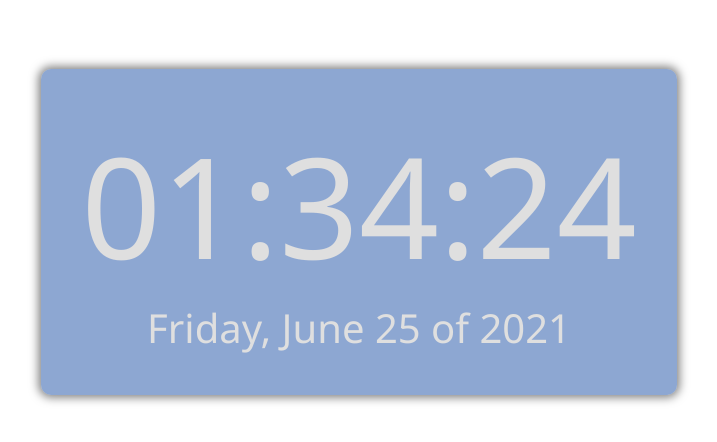
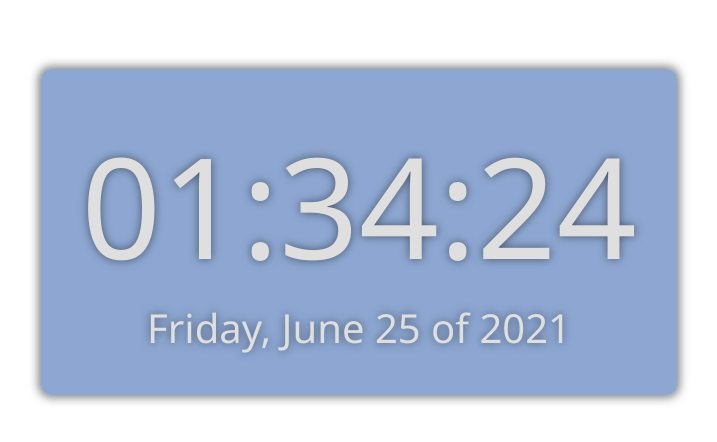
Before and after one commit to PedroHigueraG/Clock, a plain HTML site: page index.html in a window 1280 px wide. Shown: the part 168-610 px from the top of the page, without its empty margins (281-998 px from the left). Drawn offline with Linux system fonts and the light colour scheme.

Commit message:
Text shadow added

```diff
--- a/style.css
+++ b/style.css
@@ -31,6 +31,9 @@ body{
     padding: 4rem;
     box-shadow: 0rem 0rem 1rem 0.25rem rgba(0, 0, 0, 0.5);
 }
+.div_time span{
+    text-shadow: 0rem 0rem 1rem rgba(0, 0, 0, 0.5);
+}
 #time{
     font-size: 14rem;
 }
```
